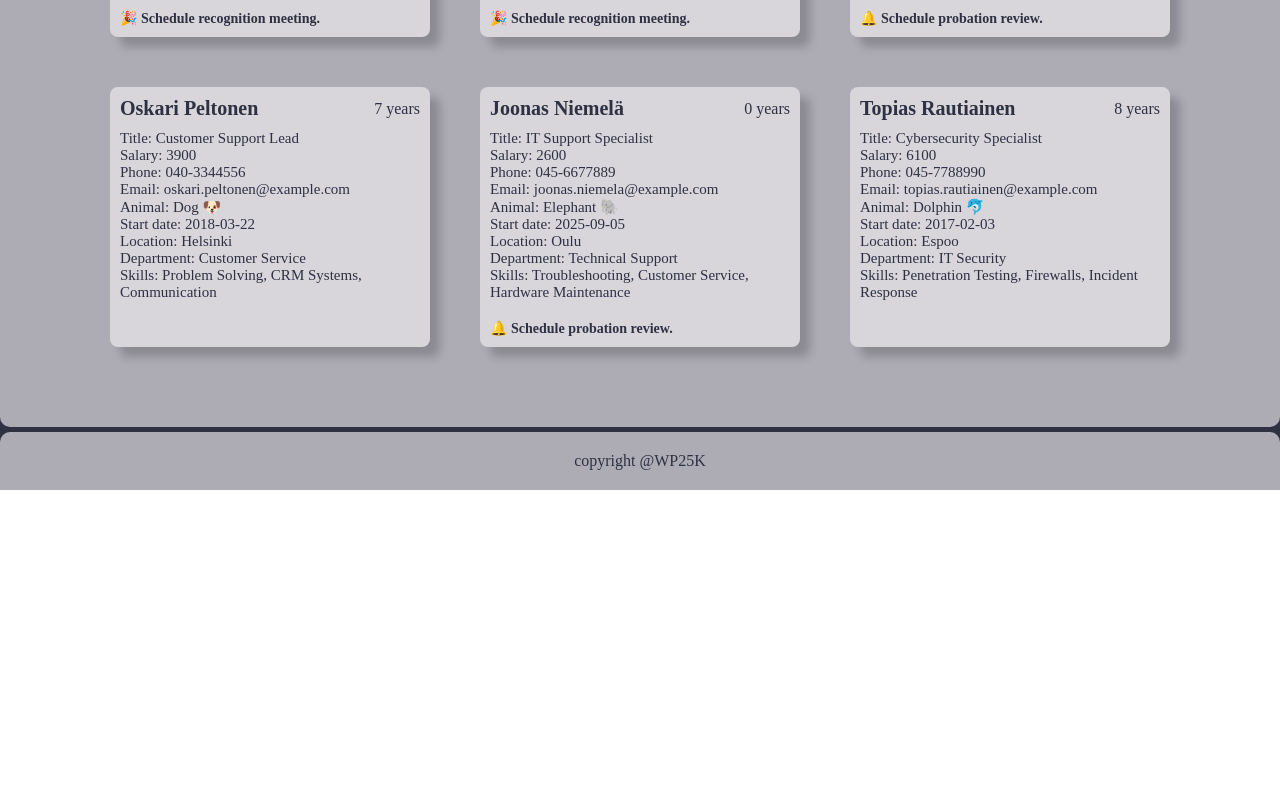
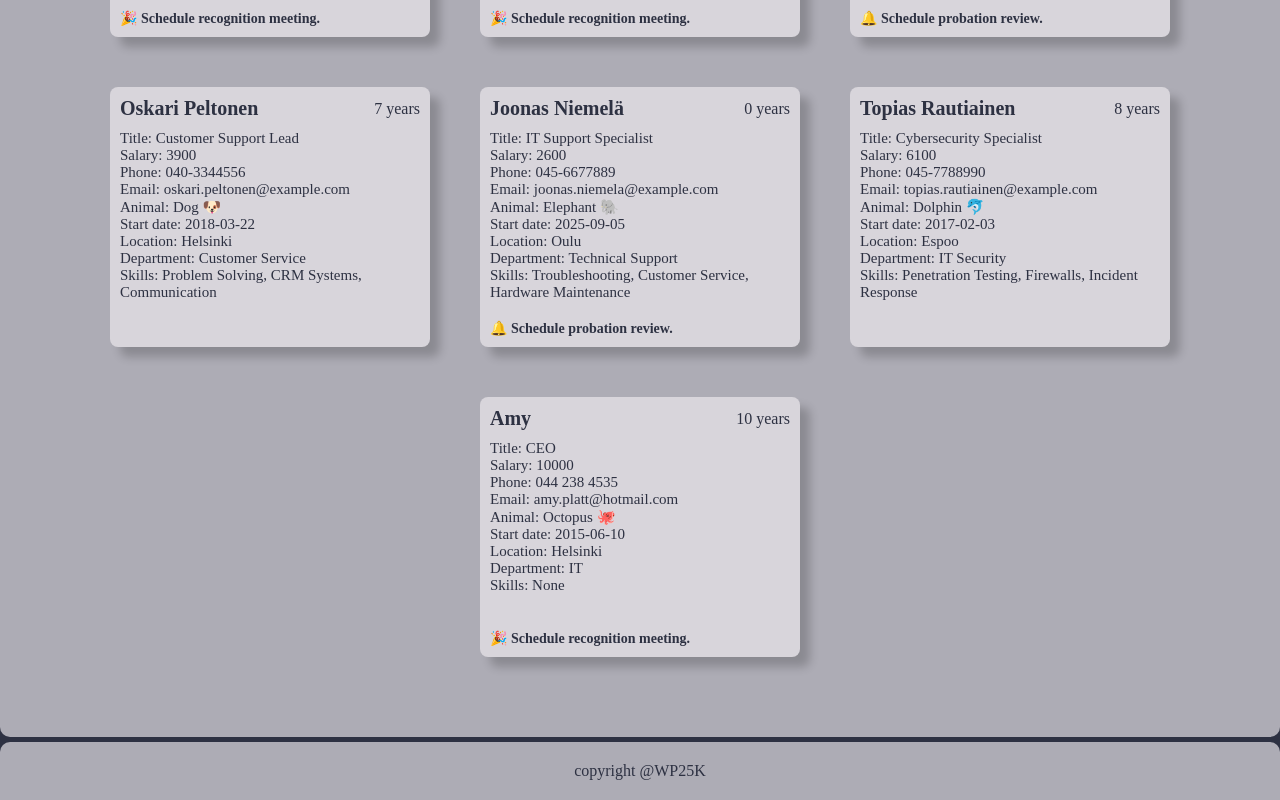
Before and after one commit to bean-123/hrApp, a React (Vite) app: page / in a window 1280 px wide. Shown: the part 985-1785 px from the top of the page. Before the commit the page ends 1475 px from the top, so only its background shows below. Built offline with nearby package versions, Linux system fonts and the light colour scheme; data requests are answered from the project's data file.

Commit message:
Add changes to Addemployee

```diff
--- a/src/App.jsx
+++ b/src/App.jsx
@@ -1,34 +1,44 @@
 import "./App.css";
 import Header from "./components/Header";
 import Footer from "./components/Footer";
-import data from "./data";
 import PersonList from "./components/PersonList";
-import { useState } from "react";
 import AddEmployee from "./components/AddEmployee";
+import About from "./components/About";
 import { BrowserRouter, Routes, Route } from "react-router-dom";
-import About from "./components/About";
+import { useState, useEffect } from "react";
+import axios from "axios";
 
 function App() {
-  const [employees, setEmployees] = useState(data);
+  const [employees, setEmployees] = useState([]);
 
-  const handleAddEmployee = (newEmployee) => {
-    setEmployees((prev) => [...prev, newEmployee]);
-  };
+  // Fetch employees from JSON server
+  useEffect(() => {
+    axios
+      .get("http://localhost:3001/employees")
+      .then((res) => setEmployees(res.data))
+      .catch((err) => console.error("Error fetching employees:", err));
+  }, []);
 
   return (
     <BrowserRouter>
       <Header headertext="hrApp" />
+
       <Routes>
-        {/* Home page */}
+        {/* Home page*/}
         <Route path="/" element={<PersonList data={employees} />} />
+
         {/* Add employee page */}
         <Route
           path="/add-employee"
-          element={<AddEmployee handleClick={handleAddEmployee} />}
+          element={
+            <AddEmployee employees={employees} setEmployees={setEmployees} />
+          }
         />
+
         {/* About page */}
         <Route path="/about" element={<About />} />
       </Routes>
+
       <Footer />
     </BrowserRouter>
   );
--- a/src/components/AddEmployee.jsx
+++ b/src/components/AddEmployee.jsx
@@ -1,7 +1,8 @@
 import { useState } from "react";
+import axios from "axios";
 import styles from "./AddEmployee.module.css";
 
-const AddEmployee = ({ handleClick }) => {
+const AddEmployee = ({ employees, setEmployees }) => {
   const [formData, setFormData] = useState({
     name: "",
     title: "",
@@ -22,15 +23,13 @@ const AddEmployee = ({ handleClick }) => {
   const handleSubmit = (e) => {
     e.preventDefault();
 
-    // convert skills string to array
-    const newEmployee = {
+    axios
+      .post("http://localhost:3001/employees", {
+        id: String(employees.length + 1),
         ...formData,
-      skills: formData.skills.split(",").map((s) => s.trim()),
-    };
-
-    handleClick(newEmployee);
-
-    // reset form
+      })
+      .then((response) => {
+        setEmployees([...employees, response.data]); // update the state
         setFormData({
           name: "",
           title: "",
@@ -43,32 +42,43 @@ const AddEmployee = ({ handleClick }) => {
           department: "",
           skills: "",
         });
+      })
+      .catch((error) => {
+        console.error("Error adding new employee:", error);
+      });
   };
 
   return (
     <div className={styles.container}>
       <div className={styles.formcontainer}>
-        <form>
+        <form onSubmit={handleSubmit}>
           <label>Name:</label>
           <input name="name" value={formData.name} onChange={handleChange} />
+
           <label>Title:</label>
           <input name="title" value={formData.title} onChange={handleChange} />
+
           <label>Salary:</label>
           <input
+            type="number"
             name="salary"
             value={formData.salary}
             onChange={handleChange}
           />
+
           <label>Phone:</label>
           <input name="phone" value={formData.phone} onChange={handleChange} />
+
           <label>Email:</label>
           <input name="email" value={formData.email} onChange={handleChange} />
+
           <label>Animal:</label>
           <input
             name="animal"
             value={formData.animal}
             onChange={handleChange}
           />
+
           <label>Start Date:</label>
           <input
             type="date"
@@ -76,26 +86,30 @@ const AddEmployee = ({ handleClick }) => {
             value={formData.startDate}
             onChange={handleChange}
           />
+
           <label>Location:</label>
           <input
             name="location"
             value={formData.location}
             onChange={handleChange}
           />
+
           <label>Department:</label>
           <input
             name="department"
             value={formData.department}
             onChange={handleChange}
           />
+
           <label>Skills (comma-separated):</label>
           <input
             name="skills"
             value={formData.skills}
             onChange={handleChange}
           />
+
+          <button type="submit">Submit</button>
         </form>
-        <button onClick={handleSubmit}>Submit</button>
       </div>
     </div>
   );
--- a/src/db.json
+++ b/src/db.json
@@ -11,7 +11,11 @@
       "startDate": "2010-04-01",
       "location": "Helsinki",
       "department": "Human Resources",
-      "skills": ["Recruiting", "Communication", "Employee Relations"]
+      "skills": [
+        "Recruiting",
+        "Communication",
+        "Employee Relations"
+      ]
     },
     {
       "id": "2",
@@ -24,7 +28,11 @@
       "startDate": "2020-09-15",
       "location": "Espoo",
       "department": "IT",
-      "skills": ["JavaScript", "React", "Node.js"]
+      "skills": [
+        "JavaScript",
+        "React",
+        "Node.js"
+      ]
     },
     {
       "id": "3",
@@ -37,7 +45,11 @@
       "startDate": "2019-06-10",
       "location": "Tampere",
       "department": "Design",
-      "skills": ["UI Design", "Prototyping", "User Research"]
+      "skills": [
+        "UI Design",
+        "Prototyping",
+        "User Research"
+      ]
     },
     {
       "id": "4",
@@ -50,7 +62,11 @@
       "startDate": "2021-02-01",
       "location": "Turku",
       "department": "Marketing",
-      "skills": ["SEO", "Social Media", "Copywriting"]
+      "skills": [
+        "SEO",
+        "Social Media",
+        "Copywriting"
+      ]
     },
     {
       "id": "5",
@@ -63,7 +79,11 @@
       "startDate": "2022-01-20",
       "location": "Oulu",
       "department": "Data & Analytics",
-      "skills": ["Python", "SQL", "Data Visualization"]
+      "skills": [
+        "Python",
+        "SQL",
+        "Data Visualization"
+      ]
     },
     {
       "id": "6",
@@ -76,7 +96,11 @@
       "startDate": "2017-11-11",
       "location": "Espoo",
       "department": "IT",
-      "skills": ["Linux", "Networking", "Security"]
+      "skills": [
+        "Linux",
+        "Networking",
+        "Security"
+      ]
     },
     {
       "id": "7",
@@ -89,7 +113,11 @@
       "startDate": "2015-05-05",
       "location": "Helsinki",
       "department": "Operations",
-      "skills": ["Leadership", "Budgeting", "Agile Management"]
+      "skills": [
+        "Leadership",
+        "Budgeting",
+        "Agile Management"
+      ]
     },
     {
       "id": "8",
@@ -102,7 +130,11 @@
       "startDate": "2019-12-09",
       "location": "Tampere",
       "department": "Finance",
-      "skills": ["Accounting", "Excel", "Forecasting"]
+      "skills": [
+        "Accounting",
+        "Excel",
+        "Forecasting"
+      ]
     },
     {
       "id": "9",
@@ -115,7 +147,12 @@
       "startDate": "2025-06-15",
       "location": "Tampere",
       "department": "Web Development",
-      "skills": ["React", "HTML", "CSS", "Version Control"]
+      "skills": [
+        "React",
+        "HTML",
+        "CSS",
+        "Version Control"
+      ]
     },
     {
       "id": "10",
@@ -128,7 +165,11 @@
       "startDate": "2018-03-22",
       "location": "Helsinki",
       "department": "Customer Service",
-      "skills": ["Problem Solving", "CRM Systems", "Communication"]
+      "skills": [
+        "Problem Solving",
+        "CRM Systems",
+        "Communication"
+      ]
     },
     {
       "id": "11",
@@ -141,7 +182,11 @@
       "startDate": "2025-09-05",
       "location": "Oulu",
       "department": "Technical Support",
-      "skills": ["Troubleshooting", "Customer Service", "Hardware Maintenance"]
+      "skills": [
+        "Troubleshooting",
+        "Customer Service",
+        "Hardware Maintenance"
+      ]
     },
     {
       "id": "12",
@@ -154,7 +199,24 @@
       "startDate": "2017-02-03",
       "location": "Espoo",
       "department": "IT Security",
-      "skills": ["Penetration Testing", "Firewalls", "Incident Response"]
+      "skills": [
+        "Penetration Testing",
+        "Firewalls",
+        "Incident Response"
+      ]
+    },
+    {
+      "id": "13",
+      "name": "Amy",
+      "title": "CEO",
+      "salary": "10000",
+      "phone": "044 238 4535",
+      "email": "amy.platt@hotmail.com",
+      "animal": "Octopus",
+      "startDate": "2015-06-10",
+      "location": "Helsinki",
+      "department": "IT",
+      "skills": "js, react, python"
     }
   ]
 }
```
Lines whose indentation alone changed are shown as unchanged.
